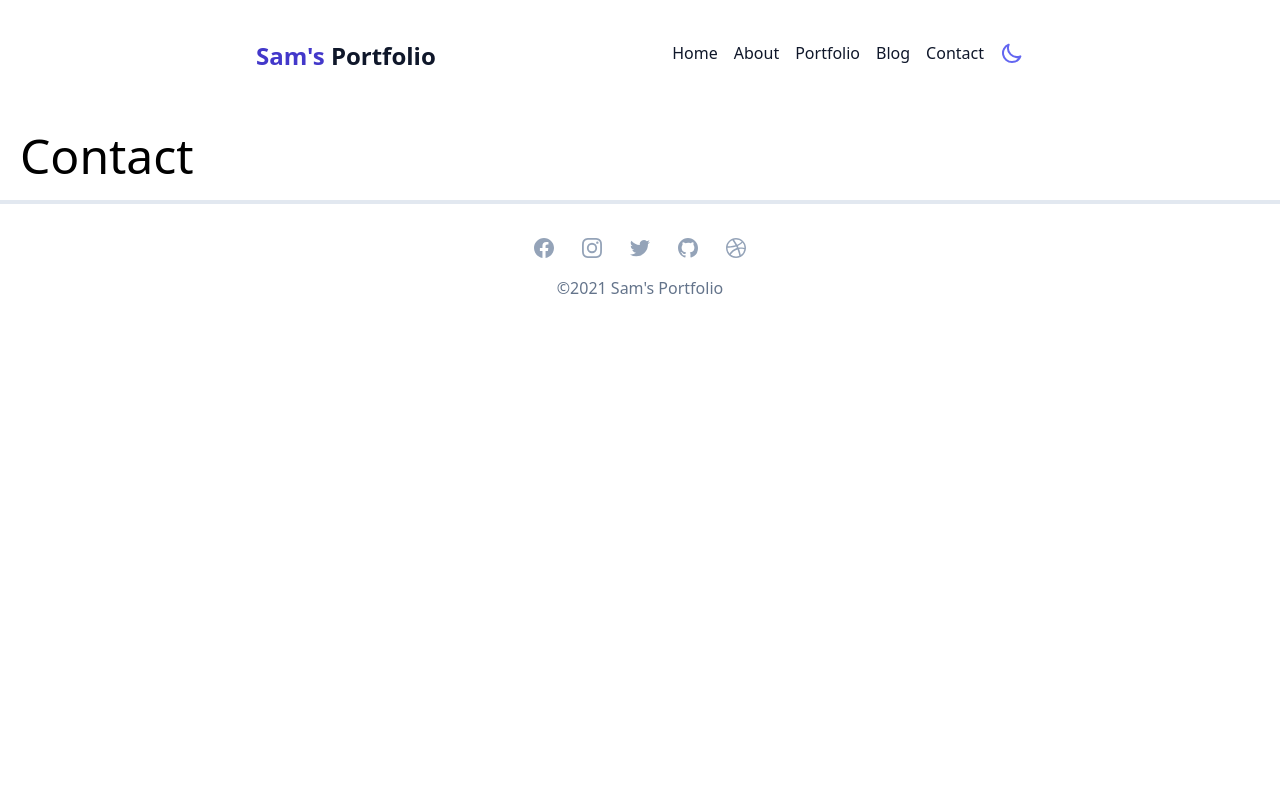
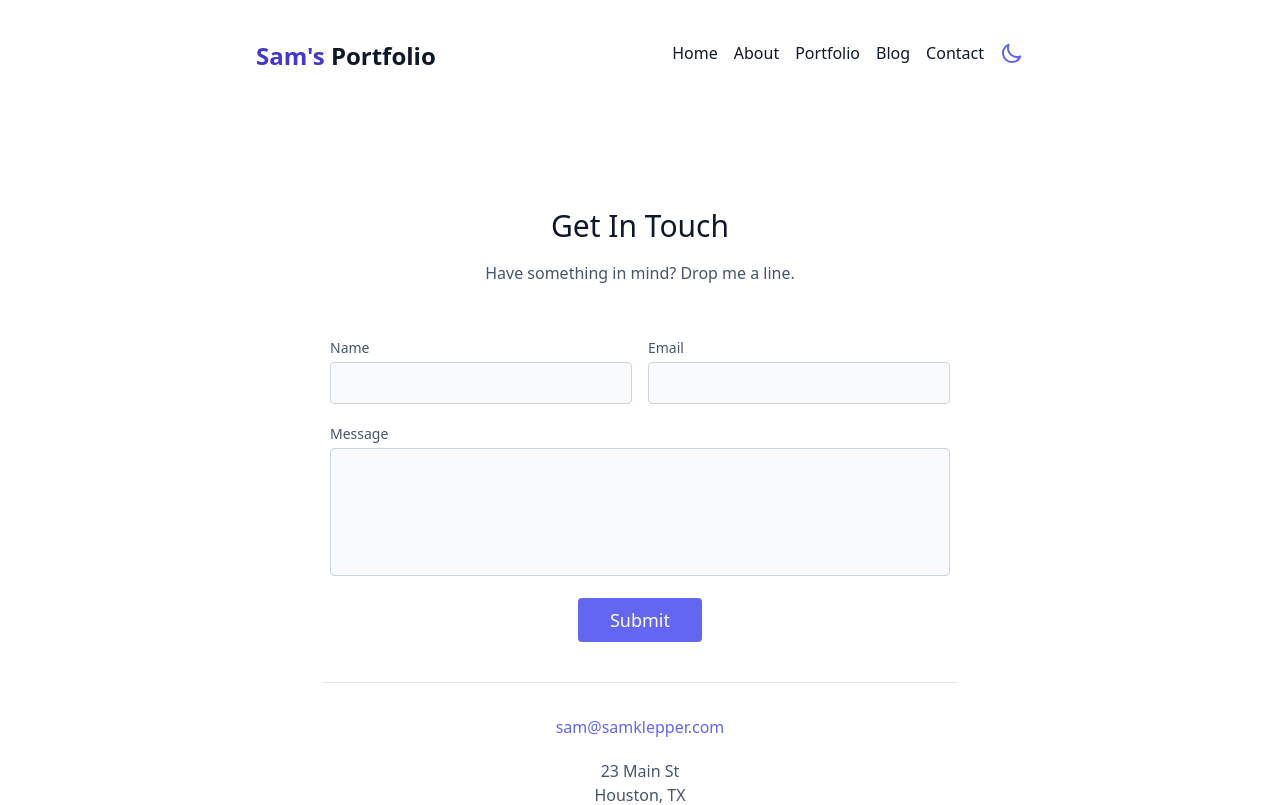
Before and after one commit to byronklep/nxt-prt, a Next.js app: page /contact in a window 1280 px wide. Shown: the top 805 px of the page. Built offline with nearby package versions, Linux system fonts and the light colour scheme; what @tailwindcss/typography would draw is missing.

Commit message:
Slider implemented.

```diff
--- /dev/null
+++ b/components/Testimonials.js
@@ -0,0 +1,94 @@
+import React, { Component } from 'react'
+import Slider from 'react-slick'
+
+function SampleNextArrow(props) {
+  const { className, style, onClick } = props
+  return (
+    <div
+      className={className}
+      style={{ ...style, display: 'block', background: 'transparent' }}
+      onClick={onClick}
+    />
+  )
+}
+
+function SamplePrevArrow(props) {
+  const { className, style, onClick } = props
+  return (
+    <div
+      className={className}
+      style={{ ...style, display: 'block', background: 'transparent' }}
+      onClick={onClick}
+    />
+  )
+}
+
+export default class Testimonials extends Component {
+  render() {
+    const settings = {
+      dots: true,
+      infinite: true,
+      slidesToShow: 1,
+      slidesToScroll: 1,
+      autoplay: true,
+      nextArrow: <SampleNextArrow />,
+      prevArrow: <SamplePrevArrow />,
+    }
+    return (
+      <>
+        <div className="rounded my-40 bg-indigo-700 p-10 ">
+          <Slider {...settings}>
+            <div className="text-white ml-20">
+              <blockquote className="p-4 italic border-l-4 bg-neutral-100 text-neutral-600 border-neutral-500 quote">
+                <p className="mb-2">
+                  Lorem ipsum dolor sit amet, consectetur adipiscing elit.
+                  Vestibulum placerat, lorem id bibendum egestas.
+                </p>
+                <cite>
+                  -
+                  <a href="..." target="_blank" rel="noopener noreferrer">
+                    John Doe
+                  </a>
+                  <br />
+                  Digital Crafts
+                </cite>
+              </blockquote>
+            </div>
+            <div className="text-white ml-20">
+              <blockquote className="p-4 italic border-l-4 bg-neutral-100 text-neutral-600 border-neutral-500 quote">
+                <p className="mb-2">
+                  Lorem ipsum dolor sit amet, consectetur adipiscing elit.
+                  Vestibulum placerat, lorem id bibendum egestas.
+                </p>
+                <cite>
+                  -
+                  <a href="..." target="_blank" rel="noopener noreferrer">
+                    John Doe
+                  </a>
+                  <br />
+                  Digital Crafts
+                </cite>
+              </blockquote>
+            </div>
+            <div className="text-white ml-20">
+              <blockquote className="p-4 italic border-l-4 bg-neutral-100 text-neutral-600 border-neutral-500 quote">
+                <p className="mb-2">
+                  Lorem ipsum dolor sit amet, consectetur adipiscing elit.
+                  Vestibulum placerat, lorem id bibendum egestas.
+                </p>
+                <cite>
+                  -
+                  <a href="..." target="_blank" rel="noopener noreferrer">
+                    John Doe
+                  </a>
+                  <br />
+                  Digital Crafts
+                </cite>
+              </blockquote>
+            </div>
+          </Slider>
+        </div>
+      </>
+    )
+  }
+}
--- a/pages/about.js
+++ b/pages/about.js
@@ -2,6 +2,7 @@ import Image from 'next/image'
 import { Parallax, Background } from 'react-parallax'
 import SimpleSlider from '../components/SimpleSlider'
 import Tabs from '../components/Tabs'
+import Testimonials from '../components/Testimonials'
 
 function activeTab(element) {
   let siblings = element.parentNode.querySelectorAll('li')
@@ -47,6 +48,7 @@ export default function about() {
       <SimpleSlider />
       <div className="container mx-auto my-20">
         <Tabs />
+        <Testimonials />
       </div>
     </>
   )
--- a/pages/contact.js
+++ b/pages/contact.js
@@ -1,7 +1,76 @@
 export default function contact() {
   return (
-    <>
-      <h1 className="text-5xl border-b-4 p-5">Contact</h1>
-    </>
+    <section className="text-gray-600 body-font relative">
+      <div className="container px-5 py-24 mx-auto">
+        <div className="flex flex-col text-center w-full mb-12">
+          <h1 className="sm:text-3xl text-2xl font-medium title-font mb-4 text-gray-900">
+            Get In Touch
+          </h1>
+          <p className="lg:w-2/3 mx-auto leading-relaxed text-base">
+            Have something in mind? Drop me a line.
+          </p>
+        </div>
+        <div className="lg:w-1/2 md:w-2/3 mx-auto">
+          <div className="flex flex-wrap -m-2">
+            <div className="p-2 w-1/2">
+              <div className="relative">
+                <label
+                  htmlFor="name"
+                  className="leading-7 text-sm text-gray-600">
+                  Name
+                </label>
+                <input
+                  type="text"
+                  id="name"
+                  name="name"
+                  className="w-full bg-gray-100 bg-opacity-50 rounded border border-gray-300 focus:border-indigo-500 focus:bg-white focus:ring-2 focus:ring-indigo-200 text-base outline-none text-gray-700 py-1 px-3 leading-8 transition-colors duration-200 ease-in-out"
+                />
+              </div>
+            </div>
+            <div className="p-2 w-1/2">
+              <div className="relative">
+                <label
+                  htmlFor="email"
+                  className="leading-7 text-sm text-gray-600">
+                  Email
+                </label>
+                <input
+                  type="email"
+                  id="email"
+                  name="email"
+                  className="w-full bg-gray-100 bg-opacity-50 rounded border border-gray-300 focus:border-indigo-500 focus:bg-white focus:ring-2 focus:ring-indigo-200 text-base outline-none text-gray-700 py-1 px-3 leading-8 transition-colors duration-200 ease-in-out"
+                />
+              </div>
+            </div>
+            <div className="p-2 w-full">
+              <div className="relative">
+                <label
+                  htmlFor="message"
+                  className="leading-7 text-sm text-gray-600">
+                  Message
+                </label>
+                <textarea
+                  id="message"
+                  name="message"
+                  className="w-full bg-gray-100 bg-opacity-50 rounded border border-gray-300 focus:border-indigo-500 focus:bg-white focus:ring-2 focus:ring-indigo-200 h-32 text-base outline-none text-gray-700 py-1 px-3 resize-none leading-6 transition-colors duration-200 ease-in-out"></textarea>
+              </div>
+            </div>
+            <div className="p-2 w-full">
+              <button className="flex mx-auto text-white bg-indigo-500 border-0 py-2 px-8 focus:outline-none hover:bg-indigo-600 rounded text-lg">
+                Submit
+              </button>
+            </div>
+            <div className="p-2 w-full pt-8 mt-8 border-t border-gray-200 text-center">
+              <a className="text-indigo-500">sam@samklepper.com</a>
+              <p className="leading-normal my-5">
+                23 Main St
+                <br />
+                Houston, TX
+              </p>
+            </div>
+          </div>
+        </div>
+      </div>
+    </section>
   )
 }
```
